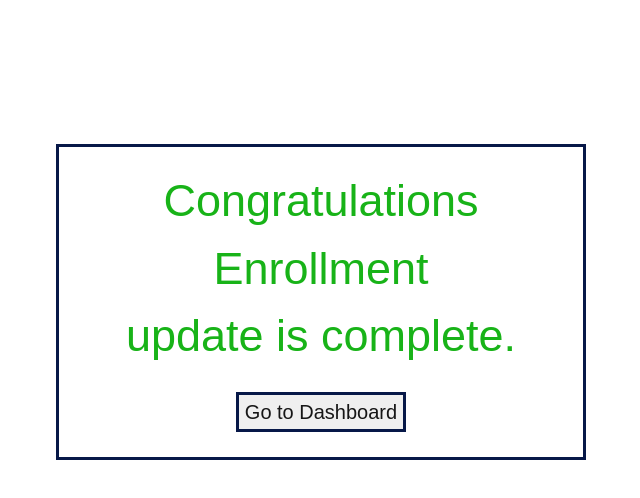
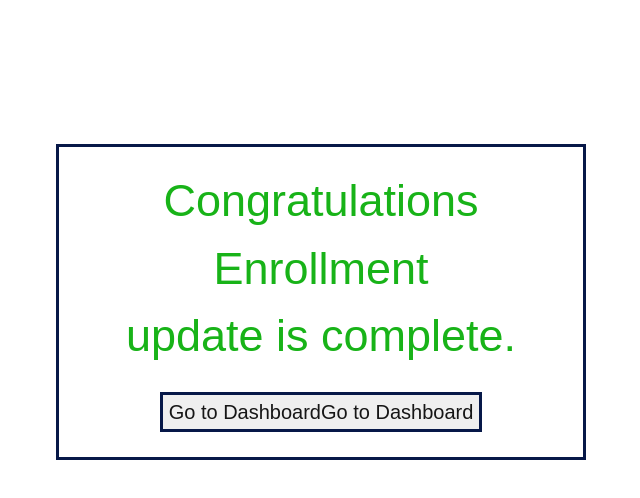
Before and after one commit to nakkamadhusudhan/ReactProjectnew, a React (Create React App) app: page /somepath1 in a window 1280 px wide. Shown: the top 498 px of the page, without its empty margins (319-959 px from the left). Built offline with nearby package versions, Linux system fonts and the light colour scheme; the HTML template or start-up script is replaced by a standard one.

Commit message:
Update somepath1.js

```diff
--- a/src/containers/somepath1.js
+++ b/src/containers/somepath1.js
@@ -6,7 +6,9 @@ import Footer from "./../components/footer/footer";
 
 class somepath1 extends Component{
 
-
+    enrollMerchant = () => {
+        this.props.history.push("/");
+    }
 
     render(){
 
@@ -17,7 +19,7 @@ class somepath1 extends Component{
                   Enrollment <br/>
                   update is complete.
                   <br/>
-                  <Button />
+                  <Button buttonClass="btn btn-primary" onClick={this.enrollMerchant} buttonName="Go to Dashboard"/>
 
             </div>
             <div><Footer /></div>
@@ -36,8 +38,6 @@ const mapStateToDispatch = Dispatch =>({
 
 });
 
-export default connect (mapStateToProps,mapStateToDispatch)(somepath1);
-
 const Text= {
     textAlign:"center",
     color:"#18b318",
@@ -49,3 +49,5 @@ const Text= {
     margin: "144px auto",
     padding:"20px",
 }
+
+export default connect (mapStateToProps,mapStateToDispatch)(somepath1);
```
